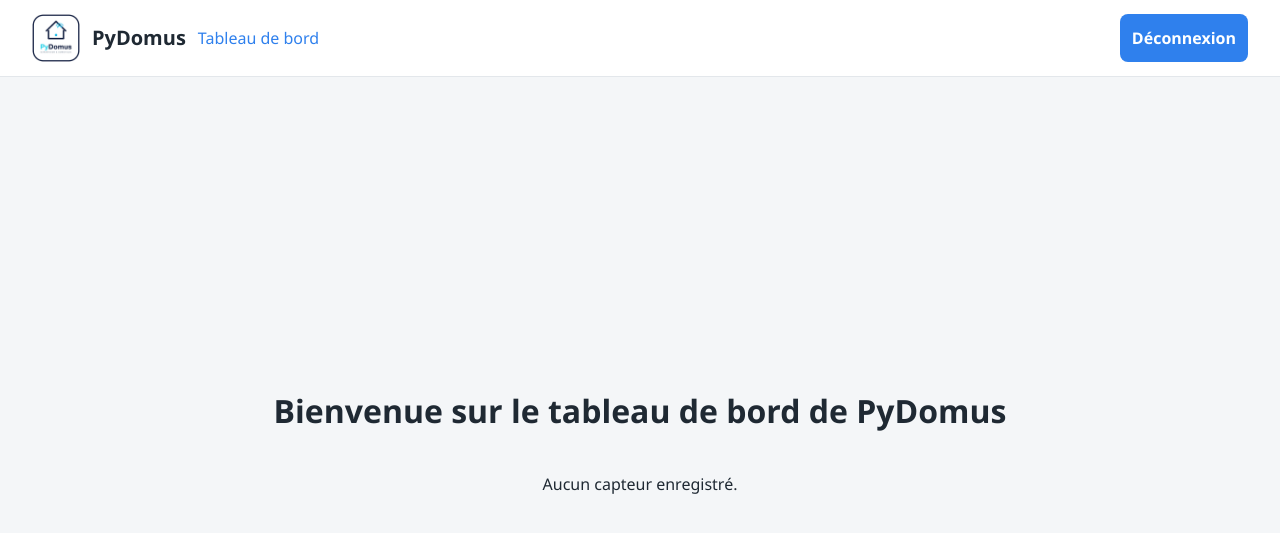
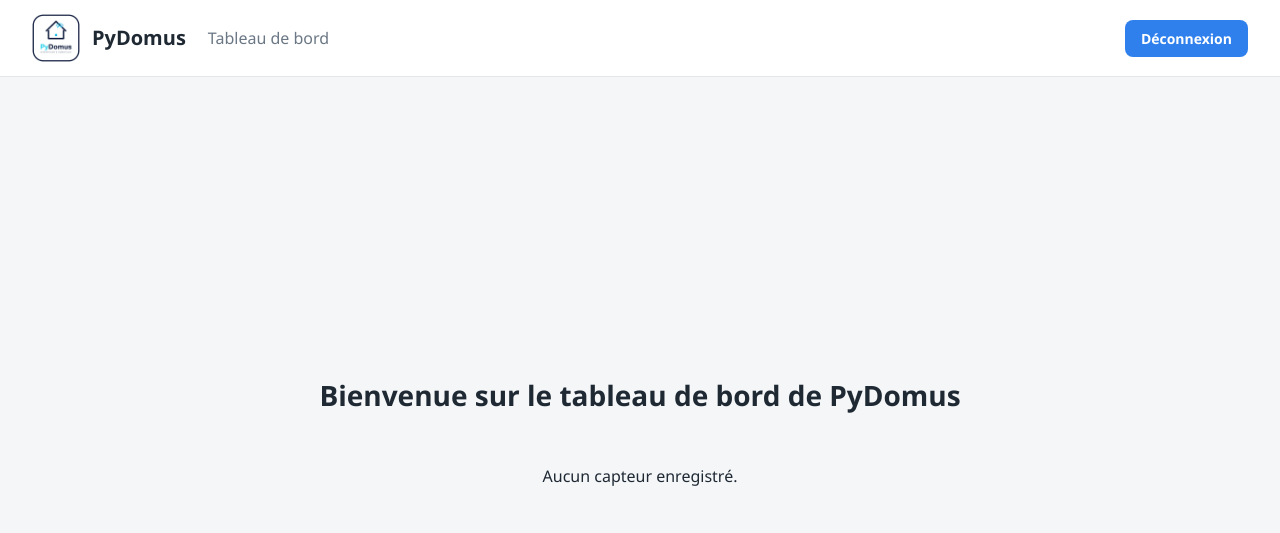
Before and after one commit to nzziw/PyDomus, a Django app: page / in a window 1280 px wide. Shown: the top 533 px of the page. Run offline with Django 5.2, Linux system fonts and the light colour scheme; data that the repository does not hold is empty.

Commit message:
fix: update navbar styles and button space for better layout

```diff
--- a/pydomus/static/style.css
+++ b/pydomus/static/style.css
@@ -54,7 +54,6 @@ a {
 
 a:hover {
     color: var(--accent-hover);
-    text-decoration: underline;
 }
 
 /* ---------- Navbar ---------- */
@@ -79,8 +78,29 @@ a:hover {
     font-weight: 600;
 }
 
+.navbar a {
+    padding: 6px 10px;
+    color: var(--text-muted);
+    border-radius: 8px;
+}
+
+.navbar a:hover {
+    color: var(--text);
+    background: var(--bg);
+}
+
 .navbar-user {
+    display: flex;
+    align-items: center;
+    gap: 12px;
     margin-left: auto;
+    color: var(--text-muted);
+    font-size: 0.9rem;
+}
+
+.navbar-user button {
+    padding: 8px 16px;
+    font-size: 0.875rem;
 }
 
 /* ---------- Page : contenu centré ---------- */
@@ -161,7 +181,7 @@ a:hover {
 
 /* ---------- Boutons ---------- */
 button {
-    padding: 12px;
+    padding: 12px 20px;
     font: inherit;
     font-weight: 600;
     color: #fff;
@@ -226,6 +246,12 @@ button:hover {
 }
 
 /* ---------- Dashboard ---------- */
+.page h1 {
+    margin: 0 0 32px;
+    font-size: 1.75rem;
+    font-weight: 600;
+}
+
 .sensors {
     display: flex;
     flex-wrap: wrap;
```
